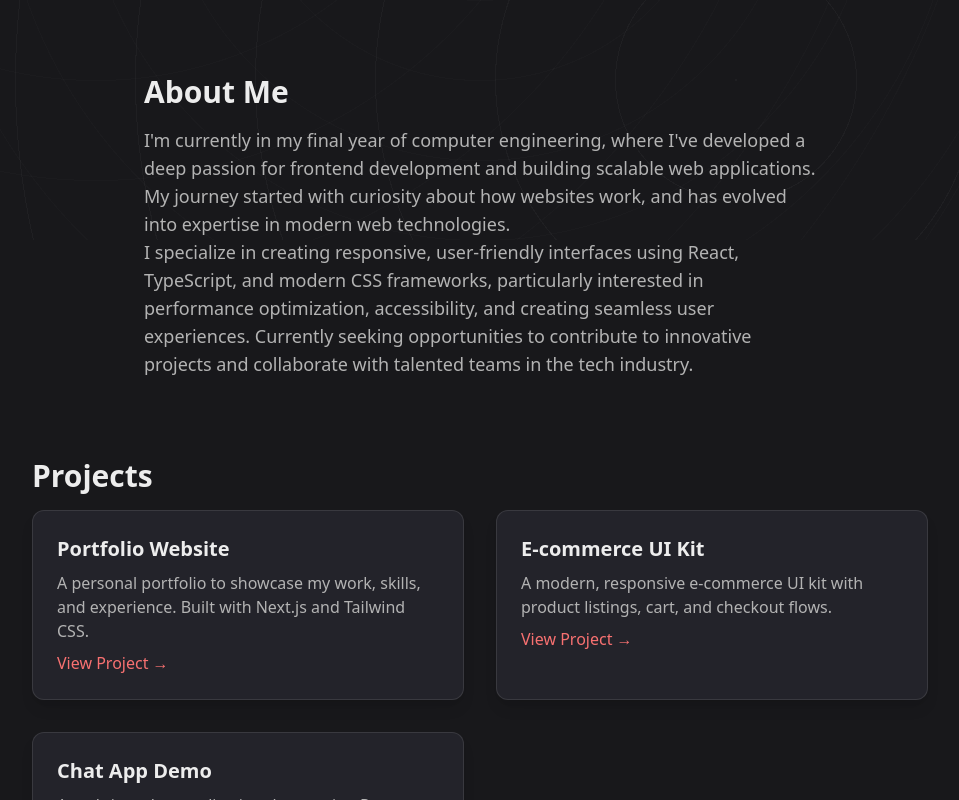
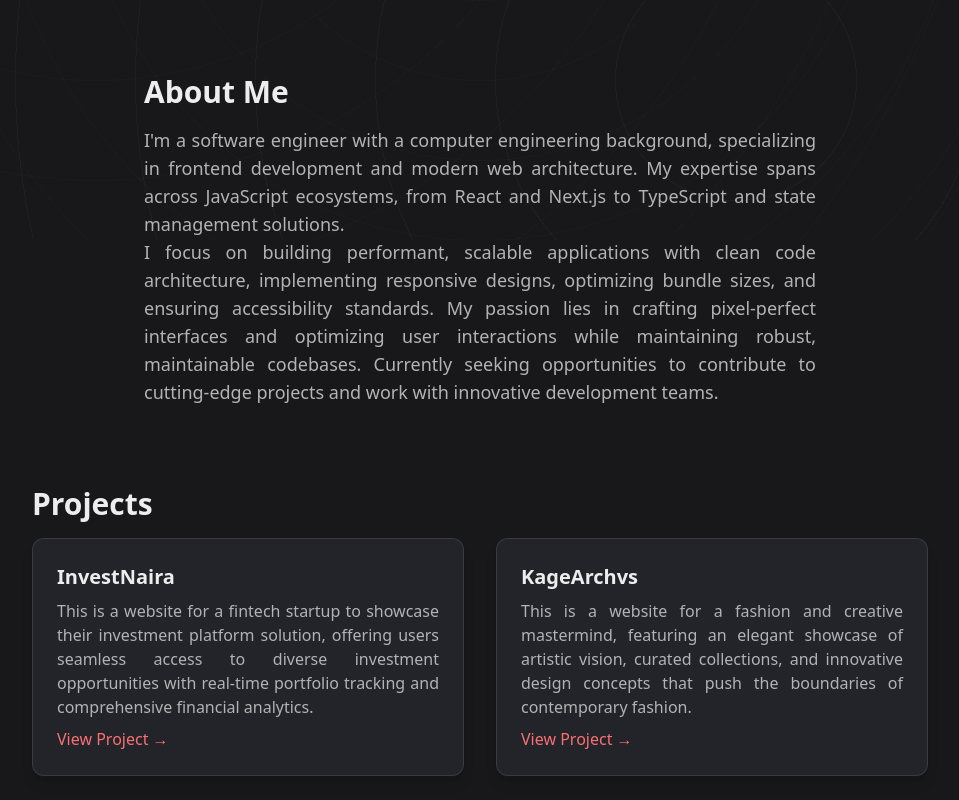
Before and after one commit to Rockstones80/portfolio, a Next.js app: page / in a window 1280 px wide. Shown: the part 560-1360 px from the top of the page, without its empty margins (160-1119 px from the left). Built offline with nearby package versions, Linux system fonts and the light colour scheme.

Commit message:
updated the

```diff
--- a/src/app/layout.tsx
+++ b/src/app/layout.tsx
@@ -64,7 +64,7 @@ export default function RootLayout({
           </ul>
           <div className="flex items-center gap-4 flex-1 justify-end">
             <a
-              href="/Resume.pdf"
+              href="/resumess.pdf"
               target="_blank"
               rel="noopener noreferrer"
               className="flex items-center gap-2 bg-[#18181b] text-white rounded-lg px-4 py-2 font-semibold shadow-md hover:bg-[#23232a] transition"
--- a/src/app/page.tsx
+++ b/src/app/page.tsx
@@ -19,22 +19,22 @@ import { useRef, useState } from "react";
 
 const projects = [
   {
-    title: "Portfolio Website",
+    title: "InvestNaira",
     description:
-      "A personal portfolio to showcase my work, skills, and experience. Built with Next.js and Tailwind CSS.",
-    link: "#",
+      "This is a website for a fintech startup to showcase their investment platform solution, offering users seamless access to diverse investment opportunities with real-time portfolio tracking and comprehensive financial analytics.",
+    link: "https://investnaira-frontend-xe3j.vercel.app/",
   },
   {
-    title: "E-commerce UI Kit",
+    title: "KageArchvs",
     description:
-      "A modern, responsive e-commerce UI kit with product listings, cart, and checkout flows.",
-    link: "#",
+      "This is a website for a fashion and creative mastermind, featuring an elegant showcase of artistic vision, curated collections, and innovative design concepts that push the boundaries of contemporary fashion.",
+    link: "https://kagearchvs.xyz/",
   },
   {
-    title: "Chat App Demo",
+    title: "Finable",
     description:
-      "A real-time chat application demo using React, Socket.io, and Framer Motion for smooth animations.",
-    link: "#",
+      "This is a crowdfunding platform that connects innovative entrepreneurs with potential investors, providing a secure and user-friendly environment for funding breakthrough projects and startups.",
+    link: "https://finable-hq-coral.vercel.app/",
   },
 ];
 
@@ -130,7 +130,7 @@ export default function Home() {
         >
           Hi, I&apos;m{" "}
           <span className="text-white font-semibold">Samuel Uzor</span> — a
-          frontend developer in my final year, passionate about building
+          Frontend developer and Web designer, passionate about building
           beautiful web experiences. <br />
           <span className="text-[#f87171] font-semibold">
             Open to job opportunities!
@@ -157,17 +157,15 @@ export default function Home() {
         transition={{ duration: 0.7, ease: "easeOut" }}
       >
         <h2 className="text-3xl font-bold mb-4">About Me</h2>
-        <p className="text-lg text-[#b3b3b3]">
-          I&apos;m currently in my final year of computer engineering, where
-          I&apos;ve developed a deep passion for frontend development and
-          building scalable web applications. My journey started with curiosity
-          about how websites work, and has evolved into expertise in modern web
-          technologies. <br /> I specialize in creating responsive,
-          user-friendly interfaces using React, TypeScript, and modern CSS
-          frameworks, particularly interested in performance optimization,
-          accessibility, and creating seamless user experiences. Currently
-          seeking opportunities to contribute to innovative projects and
-          collaborate with talented teams in the tech industry.
+        <p className="text-lg text-[#b3b3b3] text-justify">
+          I&apos;m a software engineer with a computer engineering background, specializing in
+          frontend development and modern web architecture. My expertise spans across JavaScript
+          ecosystems, from React and Next.js to TypeScript and state management solutions.
+          <br /> I focus on building performant, scalable applications with clean code architecture,
+          implementing responsive designs, optimizing bundle sizes, and ensuring accessibility
+          standards. My passion lies in crafting pixel-perfect interfaces and optimizing user interactions
+          while maintaining robust, maintainable codebases. Currently seeking
+          opportunities to contribute to cutting-edge projects and work with innovative development teams.
         </p>
       </motion.section>
 
@@ -192,7 +190,7 @@ export default function Home() {
               transition={{ delay: 0.1 * idx, duration: 0.6, ease: "easeOut" }}
             >
               <h3 className="text-xl font-semibold mb-2">{project.title}</h3>
-              <p className="text-[#b3b3b3] mb-2">{project.description}</p>
+              <p className="text-[#b3b3b3] mb-2 text-justify">{project.description}</p>
               <a
                 href={project.link}
                 className="text-[#f87171] font-medium hover:underline"
@@ -451,7 +449,7 @@ export default function Home() {
                         <rect x="2" y="2" width="12" height="12" rx="2" />
                       </svg>
                     </span>
-                    Convenant University
+                    Covenant University
                   </span>
                   <span>•</span>
                   <span className="flex items-center gap-1">
@@ -590,7 +588,7 @@ export default function Home() {
                   </a>
                 </div>
                 <a
-                  href="/Resume.pdf"
+                  href="/resumess.pdf"
                   target="_blank"
                   rel="noopener noreferrer"
                   className="w-full flex items-center justify-center gap-2 bg-white text-black rounded-lg px-4 py-3 font-semibold shadow hover:bg-gray-200 transition"
```
Also changed, not shown: 1 other file (tests, documents, lock files or other folders).
